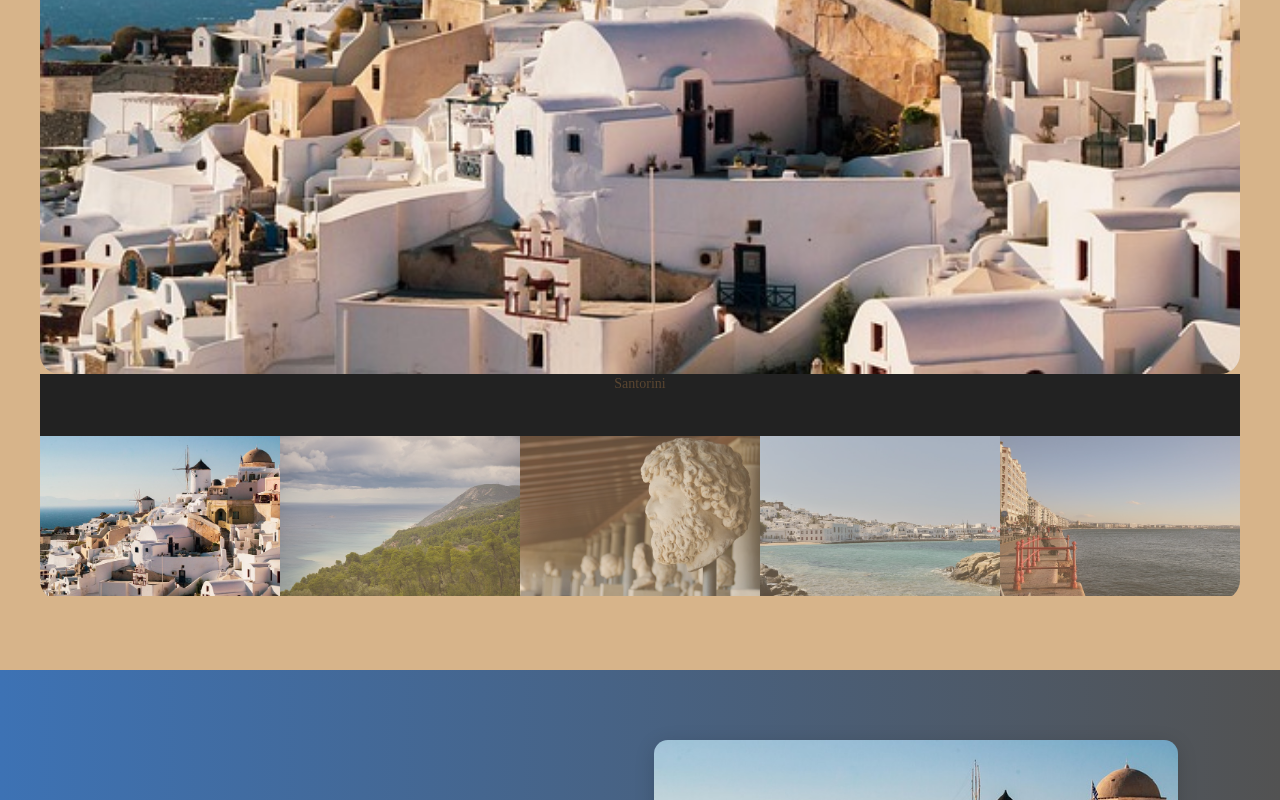
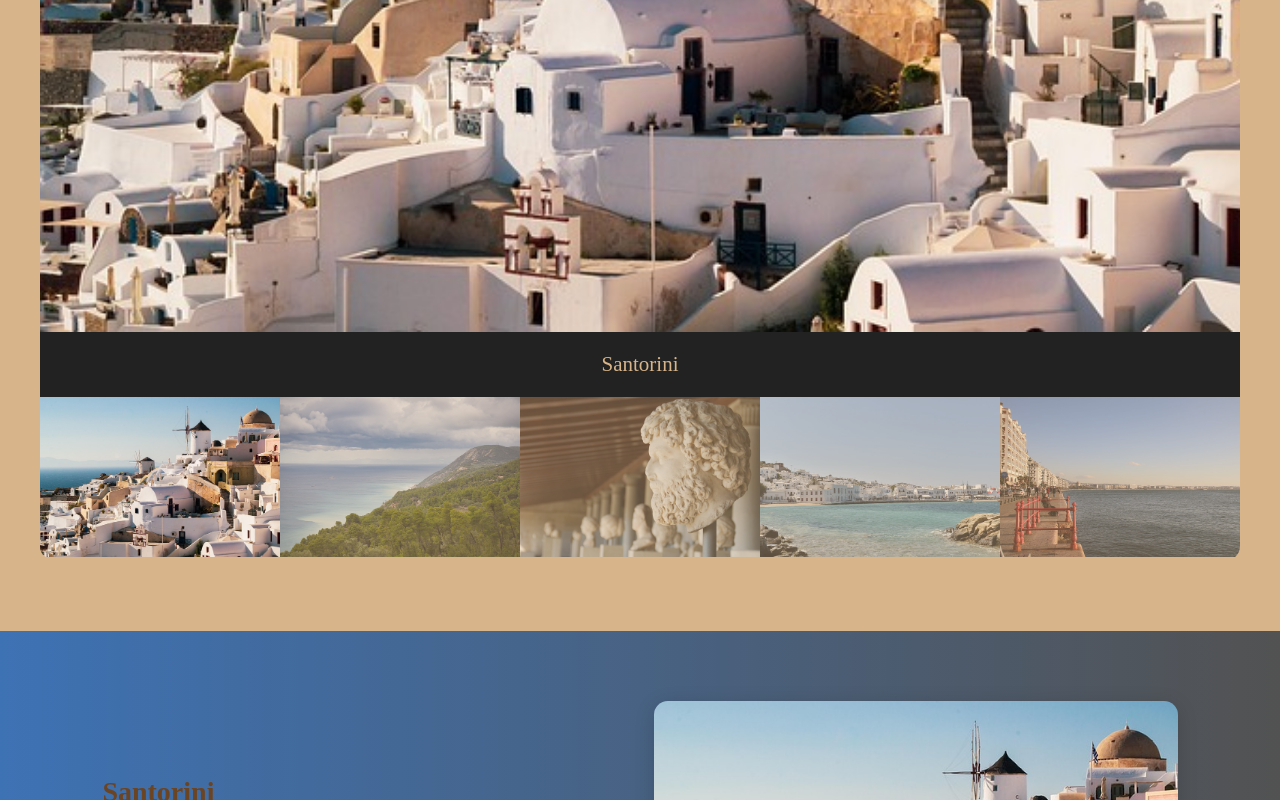
Before and after one commit to Mariamiddd/tourist-agency, a plain HTML site: page destination.html in a window 1280 px wide. Shown: the part 1222-2022 px from the top of the page. Drawn offline with Linux system fonts and the light colour scheme.

Commit message:
updated caption-container

```diff
--- a/style.css
+++ b/style.css
@@ -746,11 +746,6 @@ footer {
   margin-bottom: 0.5rem;
 }
 
-.scroll-gallery p {
-  color: #5a4631;
-  margin-bottom: 3rem;
-}
-
 .featured-destination {
   display: grid;
   grid-template-columns: 1fr 1fr;
@@ -854,7 +849,7 @@ footer {
   max-width: 1200px;
   margin: 0 auto;
   overflow: hidden;
-  border-radius: 20px;
+  border-radius: 15px;
 }
 
 .mySlides {
@@ -866,7 +861,6 @@ footer {
   width: 100%;
   height: auto;
   display: block;
-  border-radius: 20px;
   object-fit: cover;
 }
 
@@ -919,8 +913,9 @@ footer {
 .caption-container {
   text-align: center;
   background-color: #222;
-  padding: 2px 16px;
-  color: white;
+  padding: 20px 16px;
+  color: var(--bg-light);
+  font-size: 1.5rem;
 }
 
 .row:after {
```
